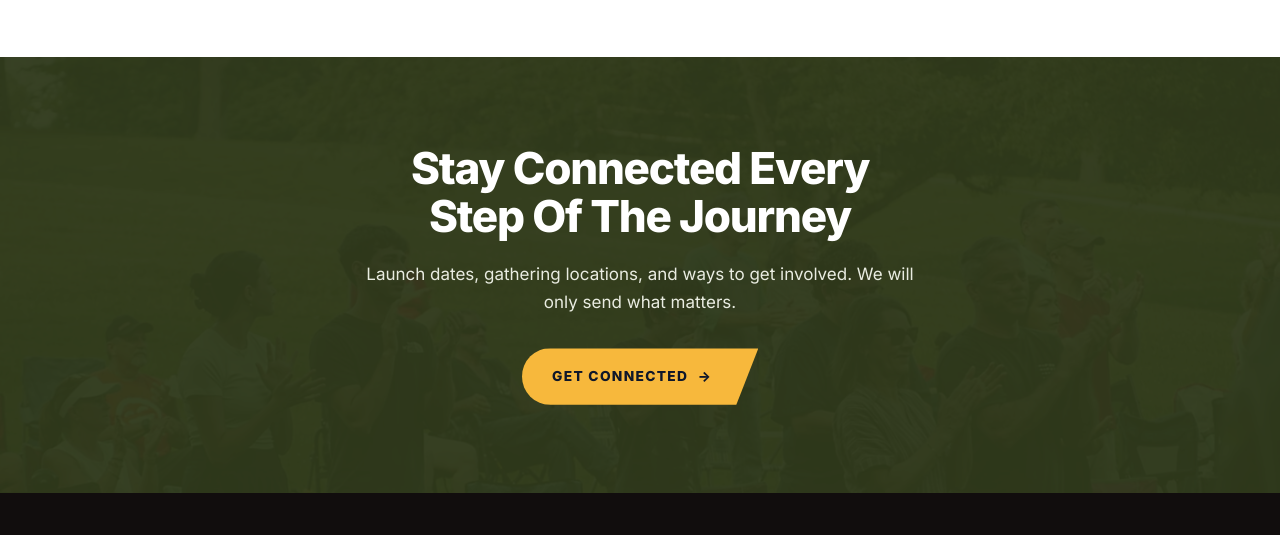
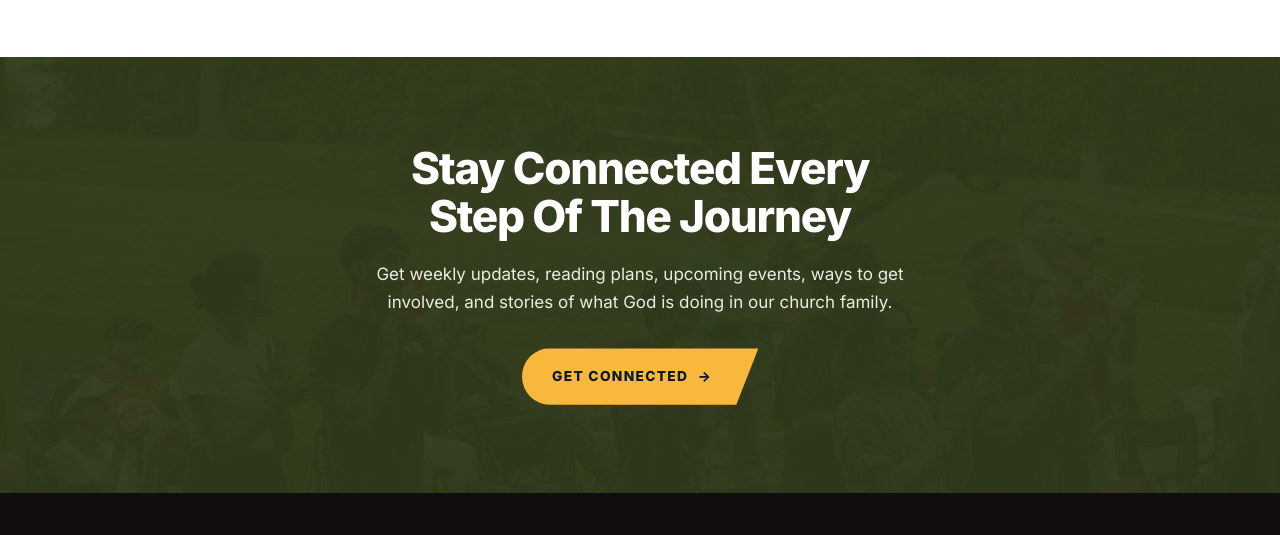
Before and after one commit to isaach3lms/journey-church, a website: page index.html in a window 1280 px wide. Shown: the part 3430-3965 px from the top of the page. Drawn offline with Linux system fonts and the light colour scheme.

Commit message:
Update Stay Connected copy

```diff
--- a/index.html
+++ b/index.html
@@ -157,7 +157,7 @@
     <img class="cta__bg" src="/assets/img/crowd-hillside.webp" alt="" loading="lazy" width="1400" height="935">
     <div class="wrap">
       <h2 class="h-sec">Stay Connected Every<br>Step Of The Journey</h2>
-      <p>Launch dates, gathering locations, and ways to get involved. We will only send what matters.</p>
+      <p>Get weekly updates, reading plans, upcoming events, ways to get involved, and stories of what God is doing in our church family.</p>
       <div class="btns"><a class="btn" href="/connect/">Get Connected <span class="arw" aria-hidden="true">&rarr;</span></a></div>
     </div>
   </section>
```
